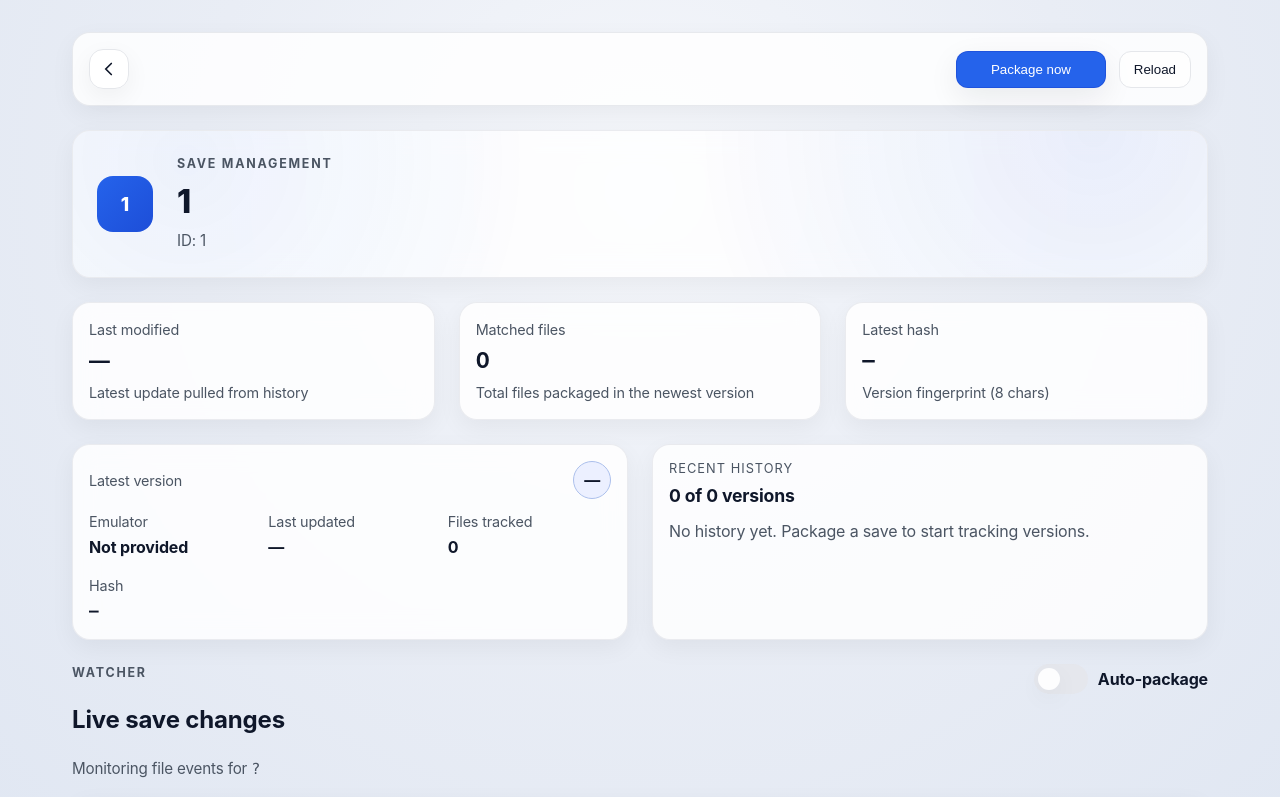
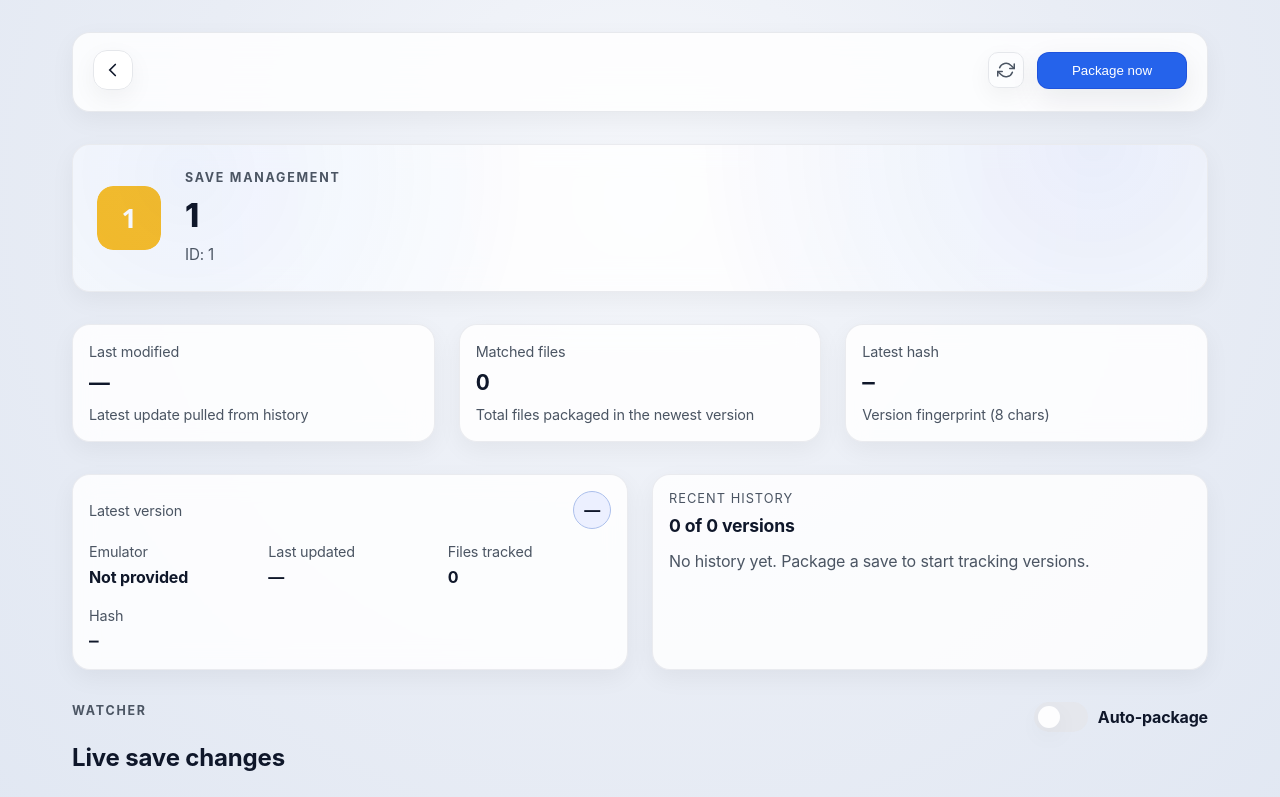
Before and after one commit to h1dr0nn/CrossSave-Cloud, a SvelteKit app in the folder app/: page /game/1 in a window 1280 px wide. Shown: the top 797 px of the page. Built offline with nearby package versions, Linux system fonts and the light colour scheme.

Commit message:
Modifying header buttons order and styling

```diff
--- a/app/src/components/AppHeader.svelte
+++ b/app/src/components/AppHeader.svelte
@@ -58,9 +58,10 @@
     grid-template-columns: 1fr auto;
     align-items: center;
     gap: 12px;
+    min-height: 80px;
     padding: max(10px, env(safe-area-inset-top))
-      max(12px, env(safe-area-inset-right)) clamp(10px, 2vw, 14px)
-      max(12px, env(safe-area-inset-left));
+      max(20px, env(safe-area-inset-right)) clamp(10px, 2vw, 14px)
+      max(20px, env(safe-area-inset-left));
     border-radius: var(--radius);
     background: rgba(var(--surface-rgb), 0.8);
     background: color-mix(in srgb, var(--surface) 92%, transparent);
--- a/app/src/components/GameDetailView.svelte
+++ b/app/src/components/GameDetailView.svelte
@@ -2,6 +2,7 @@
   import { onDestroy, onMount } from "svelte";
 
   import AppHeader from "./AppHeader.svelte";
+  import GameIcon from "./GameIcon.svelte";
   import CompareVersionDrawer from "./CompareVersionDrawer.svelte";
   import RecentHistory from "./RecentHistory.svelte";
   import {
@@ -12,6 +13,7 @@
     type FsEventPayload,
     type HistoryEntry,
   } from "../lib/api";
+  import { extractGameName, getIconVariant } from "../lib/utils";
   import { pushError, pushInfo } from "../lib/notifications";
   import { goto } from "$app/navigation";
 
@@ -55,7 +57,6 @@
   });
 
   onMount(() => {
-    gameName = buildName(gameId);
     loadHistory();
     hydrateAutoPackage();
     startWatcherFeed();
@@ -77,14 +78,8 @@
     loadPatterns(emulatorId);
   }
 
-  function buildName(id: string) {
-    if (!id) return "Unknown Game";
-    const clean = id.replace(/[_-]+/g, " ").trim();
-    return clean
-      .split(" ")
-      .map((chunk) => chunk.charAt(0).toUpperCase() + chunk.slice(1))
-      .join(" ");
-  }
+  $: gameName = extractGameName(gameId);
+  $: iconVariant = getIconVariant(gameId);
 
   function deriveEmulatorId(id: string) {
     const segments = id.split("-");
@@ -106,7 +101,8 @@
         history = [];
       }
       reloading = true;
-      const entries = await listHistory(gameId);
+      const minTime = new Promise((resolve) => setTimeout(resolve, 1000));
+      const [entries] = await Promise.all([listHistory(gameId), minTime]);
       history = [...entries].sort(
         (a, b) => b.metadata.timestamp - a.metadata.timestamp
       );
@@ -242,34 +238,42 @@
 </script>
 
 <section class="detail-shell">
-  <header class="detail-header">
-    <button class="icon-button" on:click={goBack} aria-label="Go back">
-      <svg viewBox="0 0 24 24" aria-hidden="true">
-        <path
-          d="M14.5 6 8.5 12l6 6"
-          fill="none"
-          stroke="currentColor"
-          stroke-width="1.8"
-          stroke-linecap="round"
-        />
-      </svg>
-    </button>
-
-    <div class="header-actions">
+  <AppHeader showBack onBack={goBack} onMenu={() => {}} sticky={false}>
+    <div slot="actions" class="header-actions">
       {#if changesDetected}
         <span class="pill attention" aria-live="polite">Changes detected</span>
       {/if}
+      <button
+        class="icon-button"
+        class:spinning={reloading}
+        on:click={loadHistory}
+        disabled={reloading}
+        title="Reload history"
+      >
+        <svg
+          viewBox="0 0 24 24"
+          aria-hidden="true"
+          fill="none"
+          stroke="currentColor"
+          stroke-width="2"
+          stroke-linecap="round"
+          stroke-linejoin="round"
+        >
+          <path d="M23 4v6h-6" />
+          <path d="M1 20v-6h6" />
+          <path
+            d="M3.51 9a9 9 0 0 1 14.85-3.36L23 10M1 14l4.64 4.36A9 9 0 0 0 20.49 15"
+          />
+        </svg>
+      </button>
       <button class="primary" on:click={packageNow} disabled={packaging}>
         {packaging ? "Packaging..." : "Package now"}
       </button>
-      <button class="ghost" on:click={loadHistory} disabled={reloading}>
-        {reloading ? "Refreshing" : "Reload"}
-      </button>
     </div>
-  </header>
+  </AppHeader>
 
   <div class="hero">
-    <div class="icon" aria-hidden="true">{gameName.charAt(0) || "G"}</div>
+    <GameIcon name={gameName} id={gameId} variant="spark" size={64} />
     <div class="heading">
       <p class="section-title">Save Management</p>
       <h1>{gameName}</h1>
@@ -407,40 +411,16 @@
     --space-lg: 24px;
     max-width: 1200px;
     margin: 0 auto;
-    padding: clamp(var(--space-md), 4vw, 32px);
-    padding-top: max(
-      clamp(var(--space-md), 4vw, 32px),
-      env(safe-area-inset-top)
-    );
-    padding-bottom: max(
-      clamp(var(--space-md), 4vw, 32px),
-      env(safe-area-inset-bottom)
-    );
-    padding-left: max(
-      clamp(var(--space-md), 4vw, 32px),
-      env(safe-area-inset-left)
-    );
-    padding-right: max(
-      clamp(var(--space-md), 4vw, 32px),
-      env(safe-area-inset-right)
-    );
+    padding: clamp(16px, 3vw, 32px);
+    padding-top: max(clamp(16px, 3vw, 32px), env(safe-area-inset-top));
+    padding-bottom: max(clamp(16px, 3vw, 32px), env(safe-area-inset-bottom));
+    padding-left: max(clamp(16px, 3vw, 32px), env(safe-area-inset-left));
+    padding-right: max(clamp(16px, 3vw, 32px), env(safe-area-inset-right));
     display: flex;
     flex-direction: column;
-    gap: var(--space-lg);
+    gap: clamp(16px, 3vw, 32px);
     min-height: 100vh;
     color: var(--text);
-  }
-
-  .detail-header {
-    display: flex;
-    align-items: center;
-    gap: var(--space-md);
-    padding: var(--space-md);
-    border-radius: var(--radius);
-    background: color-mix(in srgb, var(--surface) 92%, transparent);
-    border: 1px solid color-mix(in srgb, var(--border) 90%, transparent);
-    box-shadow: var(--shadow-soft);
-    min-width: 0;
   }
 
   .ghost:hover:not(:disabled),
@@ -467,6 +447,45 @@
   .header-actions button {
     white-space: nowrap;
     flex: 0 1 auto;
+  }
+
+  .icon-button {
+    background: transparent;
+    border: 1px solid var(--border);
+    color: var(--muted);
+    width: 36px;
+    height: 36px;
+    border-radius: 10px;
+    display: grid;
+    place-items: center;
+    cursor: pointer;
+    transition: all 0.2s;
+  }
+
+  .icon-button:hover:not(:disabled) {
+    color: var(--text);
+    background: var(--surface-muted);
+  }
+
+  .icon-button:disabled {
+    opacity: 0.5;
+    cursor: not-allowed;
+  }
+
+  .icon-button svg {
+    width: 18px;
+    height: 18px;
+  }
+
+  .spinning svg {
+    animation: spin 1s linear infinite;
+    transform-origin: center;
+  }
+
+  @keyframes spin {
+    to {
+      transform: rotate(360deg);
+    }
   }
 
   .hero {
--- /dev/null
+++ b/app/src/components/GameIcon.svelte
@@ -0,0 +1,51 @@
+<script lang="ts">
+  export let name: string;
+  export let id: string;
+  export let variant: string = "default";
+  export let size: number = 48;
+</script>
+
+<svg
+  viewBox="0 0 48 48"
+  width={size}
+  height={size}
+  class="icon"
+  data-variant={variant}
+  aria-hidden="true"
+>
+  <defs>
+    <linearGradient id="grad-{id}" x1="0" y1="0" x2="48" y2="48">
+      {#if variant === "console"}
+        <stop offset="0%" stop-color="#a78bfa" />
+        <stop offset="100%" stop-color="#818cf8" />
+      {:else if variant === "spark"}
+        <stop offset="0%" stop-color="#fbbf24" />
+        <stop offset="100%" stop-color="#f97316" />
+      {:else}
+        <stop offset="0%" stop-color="#c084fc" />
+        <stop offset="100%" stop-color="#f472b6" />
+      {/if}
+    </linearGradient>
+  </defs>
+  <rect width="48" height="48" rx="12" fill="url(#grad-{id})" />
+  <text
+    x="24"
+    y="24"
+    text-anchor="middle"
+    dominant-baseline="central"
+    fill="white"
+    font-size="20"
+    font-weight="700"
+    font-family="system-ui, -apple-system, sans-serif"
+  >
+    {name.charAt(0).toUpperCase()}
+  </text>
+</svg>
+
+<style>
+  .icon {
+    display: block;
+    border-radius: 16px;
+    box-shadow: inset 0 1px 0 rgba(255, 255, 255, 0.15);
+  }
+</style>
--- a/app/src/components/GameList.svelte
+++ b/app/src/components/GameList.svelte
@@ -3,6 +3,7 @@
   import { createEventDispatcher } from "svelte";
 
   import type { GameEntry } from "../lib/uiTypes";
+  import GameIcon from "./GameIcon.svelte";
 
   const dispatch = createEventDispatcher<{ reload: void }>();
 
@@ -67,51 +68,13 @@
     <div class="grid">
       {#each games as game}
         <button class="card" on:click={() => openGame(game.id)}>
-          <div class="icon" data-variant={game.icon}>
-            <svg
-              viewBox="0 0 48 48"
-              fill="none"
-              xmlns="http://www.w3.org/2000/svg"
-            >
-              <defs>
-                <linearGradient
-                  id="grad-{game.id}"
-                  x1="0"
-                  y1="0"
-                  x2="48"
-                  y2="48"
-                >
-                  {#if game.icon === "console"}
-                    <stop offset="0%" stop-color="#a78bfa" />
-                    <stop offset="100%" stop-color="#818cf8" />
-                  {:else if game.icon === "spark"}
-                    <stop offset="0%" stop-color="#fbbf24" />
-                    <stop offset="100%" stop-color="#f97316" />
-                  {:else}
-                    <stop offset="0%" stop-color="#c084fc" />
-                    <stop offset="100%" stop-color="#f472b6" />
-                  {/if}
-                </linearGradient>
-              </defs>
-              <rect
-                width="48"
-                height="48"
-                rx="12"
-                fill="url(#grad-{game.id})"
-              />
-              <text
-                x="24"
-                y="24"
-                text-anchor="middle"
-                dominant-baseline="central"
-                fill="white"
-                font-size="20"
-                font-weight="700"
-                font-family="system-ui, -apple-system, sans-serif"
-              >
-                {game.name.charAt(0).toUpperCase()}
-              </text>
-            </svg>
+          <div class="icon-wrapper">
+            <GameIcon
+              name={game.name}
+              id={game.id}
+              variant={game.icon || "default"}
+              size={48}
+            />
           </div>
           <div class="meta">
             <strong>{game.name}</strong>
@@ -223,23 +186,10 @@
       color-mix(in srgb, var(--accent-strong) 22%, transparent);
   }
 
-  .icon {
-    width: 52px;
-    height: 52px;
-    border-radius: 16px;
-    display: grid;
-    place-items: center;
-    background: var(--card-contrast);
-    color: var(--text);
-    box-shadow: inset 0 1px 0 rgba(255, 255, 255, 0.15);
-  }
-
-  .icon[data-variant="spark"] {
-    background: linear-gradient(135deg, var(--accent), var(--accent-strong));
-  }
-
-  .icon[data-variant="disc"] {
-    background: linear-gradient(135deg, #a855f7, #6366f1);
+  .icon-wrapper {
+    display: flex;
+    align-items: center;
+    justify-content: center;
   }
 
   .meta {
--- a/app/src/lib/uiTypes.ts
+++ b/app/src/lib/uiTypes.ts
@@ -3,5 +3,5 @@ export interface GameEntry {
   emulatorId: string;
   name: string;
   lastModified: string;
-  icon: "console" | "spark" | "disc";
+  icon: "default" | "console" | "spark" | "disc";
 }
--- /dev/null
+++ b/app/src/lib/utils.ts
@@ -0,0 +1,24 @@
+export function getIconVariant(id: string): "default" | "console" | "spark" | "disc" {
+  let hash = 0;
+  for (let i = 0; i < id.length; i++) {
+    hash = id.charCodeAt(i) + ((hash << 5) - hash);
+  }
+  const variants = ["default", "console", "spark", "disc"];
+  return variants[Math.abs(hash) % variants.length] as any;
+}
+
+export function extractGameName(path: string): string {
+  if (!path) return "Unknown Game";
+  // Extract filename from path
+  const filename = path.split(/[/\\]/).pop() || path;
+  // Remove extension
+  const name = filename.replace(/\.[^/.]+$/, "");
+  // Clean up underscores and dashes
+  const clean = name.replace(/[_-]+/g, " ").trim();
+
+  // Capitalize first letter of each word
+  return clean
+    .split(" ")
+    .map((chunk) => chunk.charAt(0).toUpperCase() + chunk.slice(1))
+    .join(" ");
+}
--- a/app/src/routes/settings/+page.svelte
+++ b/app/src/routes/settings/+page.svelte
@@ -414,7 +414,7 @@
     padding-right: max(clamp(16px, 3vw, 32px), env(safe-area-inset-right));
     display: grid;
     grid-template-rows: auto 1fr;
-    gap: 18px;
+    gap: clamp(16px, 3vw, 32px);
     background: var(--bg);
     color: var(--text);
     min-height: 100vh;
```
Also changed, not shown: app/src/components/MainLayout.svelte (+6 -5 lines).
